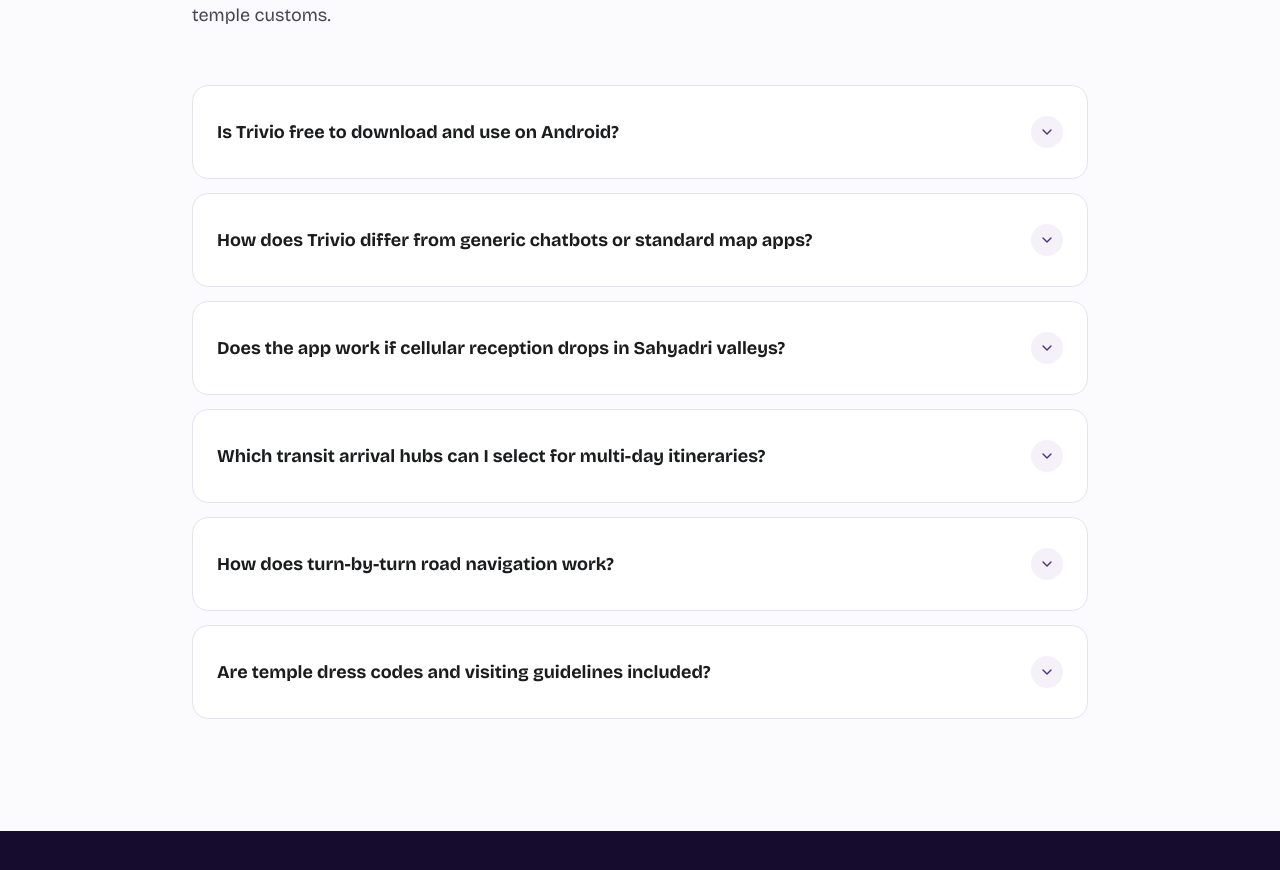
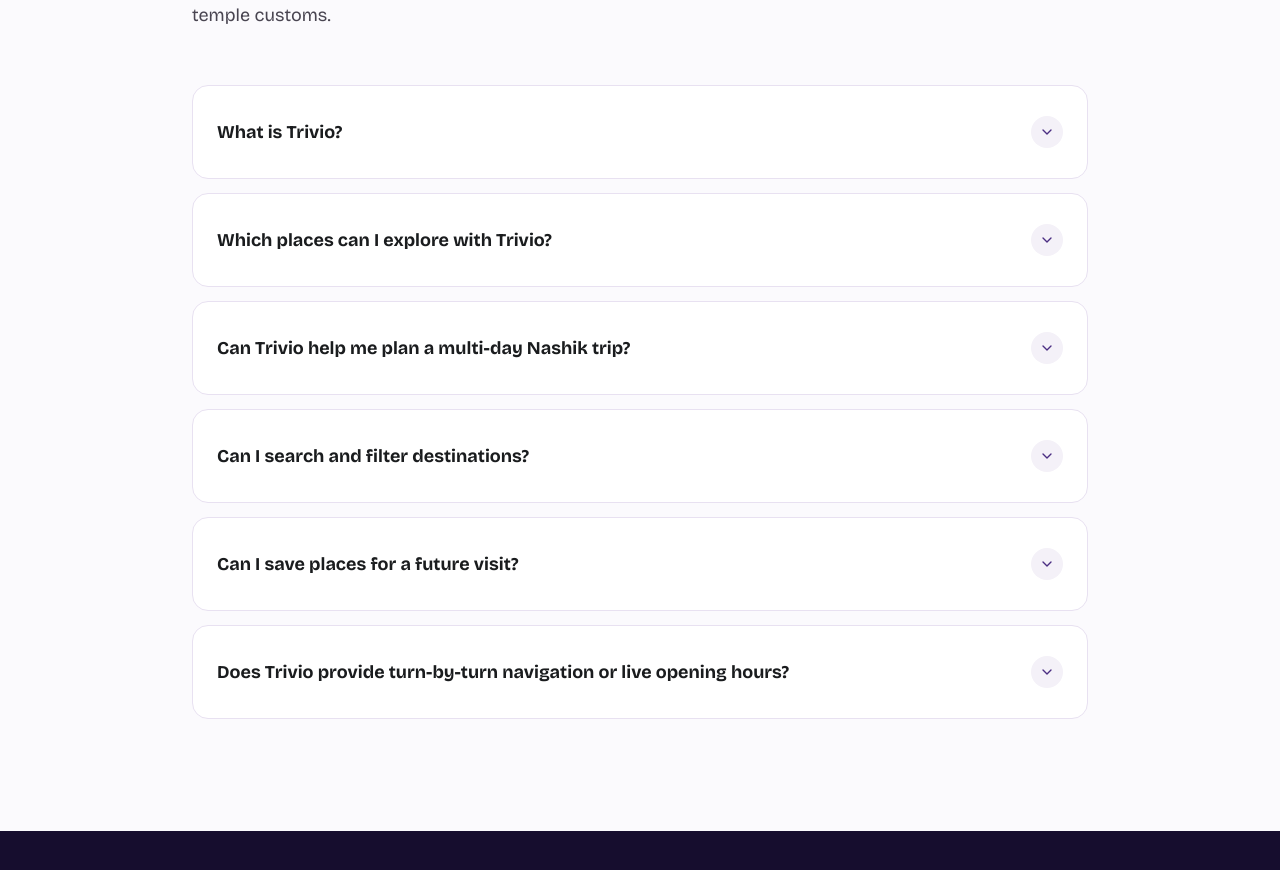
Before and after one commit to sooubh/nashik, a Next.js app: page / in a window 1280 px wide. Shown: the part 5920-6790 px from the top of the page. Built offline with nearby package versions, Linux system fonts and the light colour scheme.

Commit message:
Improve landing SEO: src/data/faqData.ts

```diff
--- a/src/data/faqData.ts
+++ b/src/data/faqData.ts
@@ -1,5 +1,3 @@
-import { SITE_CONFIG } from '@/config/site';
-
 export interface FaqItem {
   question: string;
   answer: string;
@@ -7,33 +5,33 @@ export interface FaqItem {
 
 export const FAQ_ITEMS: FaqItem[] = [
   {
-    question: `Is ${SITE_CONFIG.name} free to download and use on Android?`,
+    question: 'What is Trivio?',
     answer:
-      `Yes. ${SITE_CONFIG.name} is completely free on Android via Google Play. You get access to all destination dossiers, category filters, offline caching, and itinerary planning with zero ads or surprise subscriptions.`,
+      'Trivio is an Android travel guide focused on Nashik and nearby destinations. It helps visitors discover places, browse practical destination information and plan a visit around their interests.',
   },
   {
-    question: 'How does Trivio differ from generic chatbots or standard map apps?',
+    question: 'Which places can I explore with Trivio?',
     answer:
-      'Standard map apps frequently fail to account for afternoon Garbhagriha closures or pair distant spots that cause hours of cross-city traffic. Trivio uses verified local entries that verify opening hours, check aarti timings, factor in mountain road transit, and sequence stops without backtracking.',
+      'The guide highlights a range of Nashik-area places, including Trimbakeshwar Shiva Temple, Kalaram Mandir and Panchavati, Pandavleni Caves, Sula and York vineyards, Harihar Fort, Anjaneri Hills and Someshwar Waterfall. Place information and availability can change, so confirm important details before travelling.',
   },
   {
-    question: 'Does the app work if cellular reception drops in Sahyadri valleys?',
+    question: 'Can Trivio help me plan a multi-day Nashik trip?',
     answer:
-      'Yes. The application is built local-first for the realities of the Western Ghats. Saved wishlist boards and destination guides are stored on-device in local storage. When cellular signal drops at fort summits or in rural valleys, core data and coordinates remain accessible.',
+      'Yes. The app collects preferences such as trip duration, budget, travel style, interests, transport and pace. It can request AI-assisted itinerary generation and also has a local rule-based fallback. Treat generated plans as suggestions and check current opening hours, travel conditions and access rules before your trip.',
   },
   {
-    question: 'Which transit arrival hubs can I select for multi-day itineraries?',
+    question: 'Can I search and filter destinations?',
     answer:
-      'You can choose your exact point of arrival: Nashik Road Railway Station (main rail terminus), Ozar Airport (regional flight hub), or Central Bus Stand (CBS / Thakkar Bazaar). The itinerary sequences your stops geographically from that starting hub.',
+      'Yes. Trivio supports destination discovery with search and filters across available place listings, helping you browse categories and find places that match your interests.',
   },
   {
-    question: 'How does turn-by-turn road navigation work?',
+    question: 'Can I save places for a future visit?',
     answer:
-      'The app displays point-to-point geographic distances for planning and provides a direct one-tap button to push exact GPS coordinates into your favorite map app (such as Google Maps) for live driving directions.',
+      'Signed-in users can save places to wishlist boards in the app and organise destinations they want to revisit.',
   },
   {
-    question: 'Are temple dress codes and visiting guidelines included?',
+    question: 'Does Trivio provide turn-by-turn navigation or live opening hours?',
     answer:
-      'Yes. Heritage and pilgrimage sites like Trimbakeshwar Jyotirlinga and Kalaram Mandir provide specific guidance on expected attire (such as dhoti/kurta rules for Gabhara puja) and optimal morning hours to avoid long queues.',
+      'When a place has a valid map link or coordinates, the app can hand off to an external maps application such as Google Maps. Place listings may include timing, fee or facility details where available, but these details can change and should be confirmed with the venue. Trivio does not replace live navigation or venue confirmation.',
   },
 ];
```
